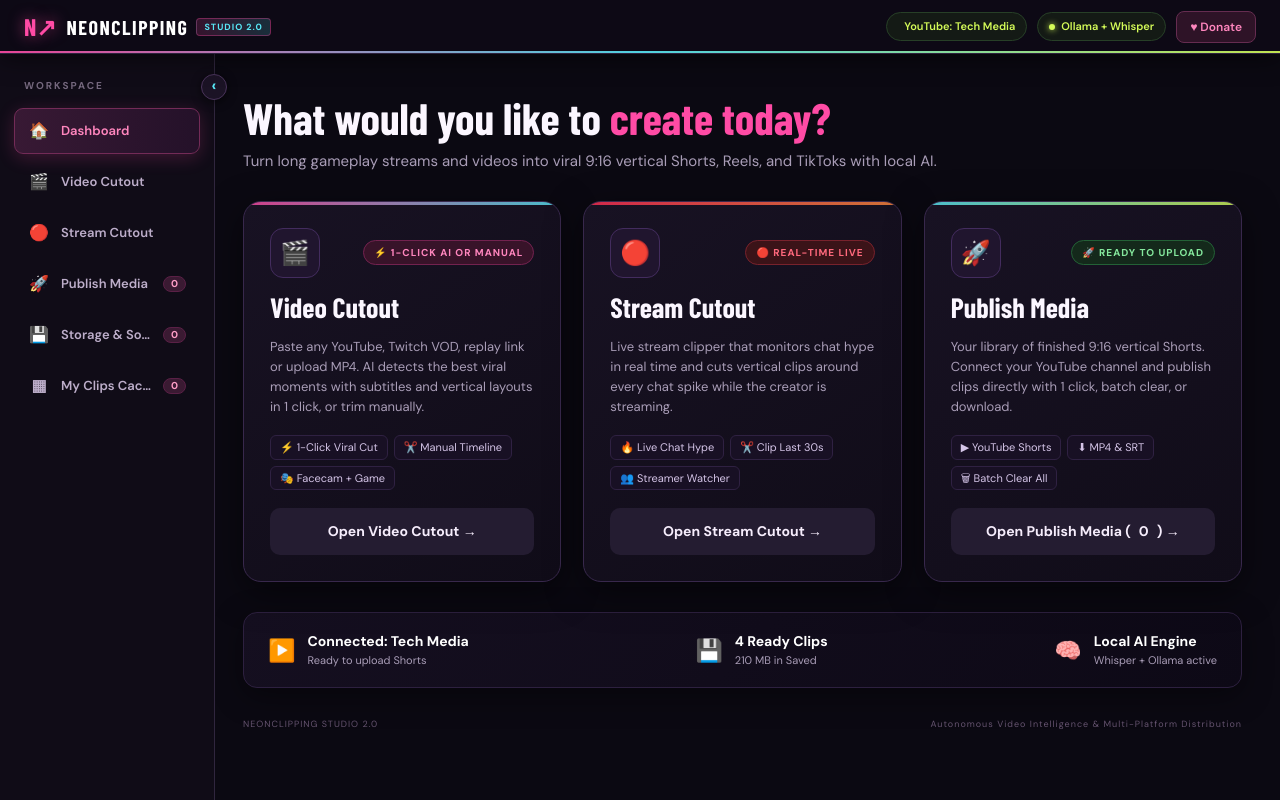
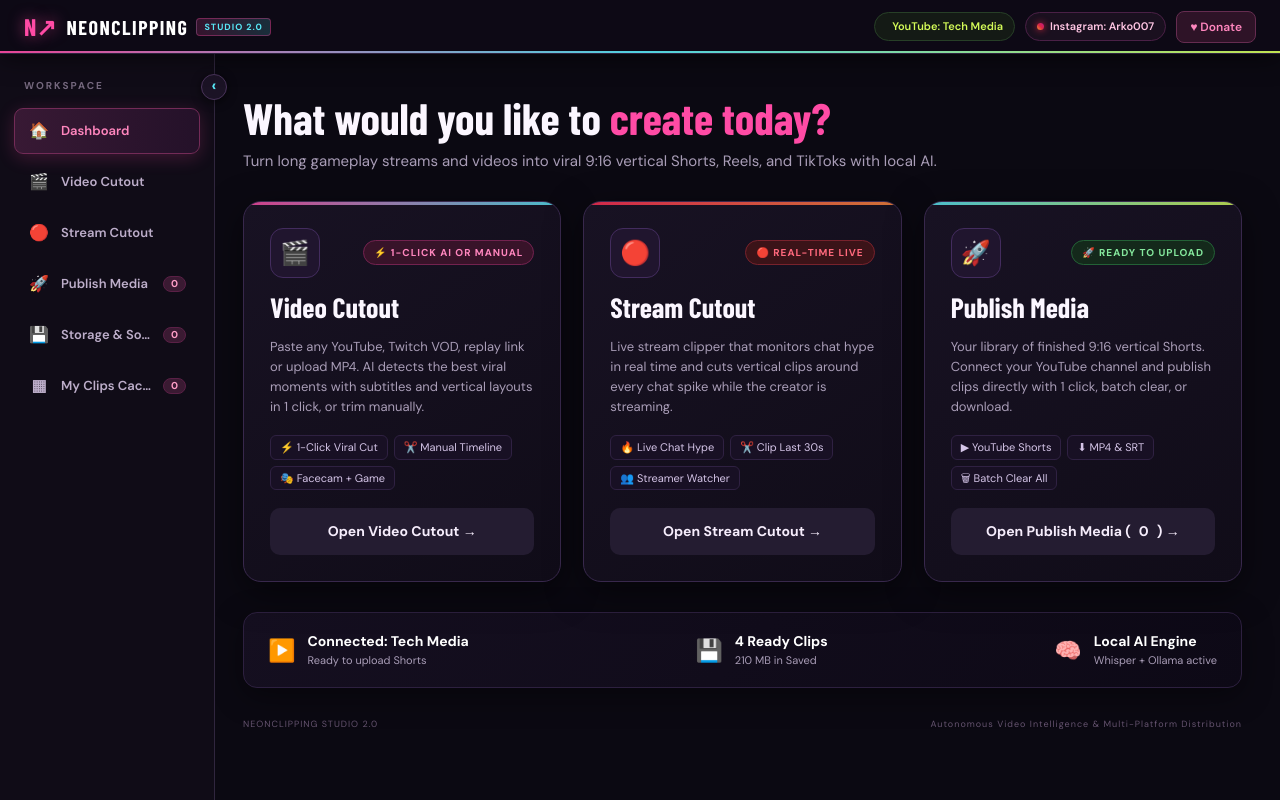
Before and after one commit to Arko-009/NeonClipping, a plain HTML site: page index.html in a window 1280 px wide. Drawn offline with nearby package versions, Linux system fonts and the light colour scheme; files that its build step writes are made by us from their sources; no server answers; files whose address does not match are found by name; a web font is replaced by a local one.

Commit message:
feat(ui): add Instagram: Arko007 pill button to top navbar

```diff
--- a/index.html
+++ b/index.html
@@ -1,4 +1,4 @@
-<!doctype html><html lang="en"><head><meta charset="utf-8"><meta name="color-scheme" content="dark"><meta name="viewport" content="width=device-width,initial-scale=1"><title>NeonClipping Studio</title><link rel="stylesheet" href="/assets/style.css?v=20261121-cleanbrand"></head><body>
+<!doctype html><html lang="en"><head><meta charset="utf-8"><meta name="color-scheme" content="dark"><meta name="viewport" content="width=device-width,initial-scale=1"><title>NeonClipping Studio</title><link rel="stylesheet" href="/assets/style.css?v=20261121-igpill"></head><body>
 <nav class="app-top-nav">
   <div class="top-nav-left">
     <a class="top-nav-brand" href="/" data-go-view="home">
@@ -15,9 +15,9 @@
       <span class="pill-dot" style="background:#ff0033;box-shadow:0 0 6px #ff0033"></span>
       <span id="top-yt-label">YouTube: Tech Media</span>
     </div>
-    <div class="top-nav-pill">
-      <span class="pill-dot lime"></span>
-      <span>Ollama + Whisper</span>
+    <div class="top-nav-pill" id="top-ig-pill" title="Connected Instagram Account" style="cursor:pointer">
+      <span class="pill-dot ig-dot"></span>
+      <span id="top-ig-label">Instagram: Arko007</span>
     </div>
     <button class="top-btn don-btn" id="top-donate-btn" onclick="document.getElementById('donate-dialog').showModal()">
       ♥ Donate
--- a/style.css
+++ b/style.css
@@ -190,6 +190,9 @@ details.panel>summary{cursor:pointer;list-style:none;font-size:16px}details.pane
 
 .top-nav-right{display:flex;align-items:center;gap:10px}
 .top-nav-pill{display:flex;align-items:center;gap:6px;font-size:11px;color:var(--lime);background:#141a15;border:1px solid #273f27;padding:5px 11px;border-radius:20px;font-weight:600}
+#top-ig-pill{color:#ffc5e3;background:#1a101f;border:1px solid #4a2046;transition:all .18s}
+#top-ig-pill:hover{border-color:#ff4ba5;background:#26132e;box-shadow:0 0 10px rgba(255,75,165,.25)}
+#top-ig-pill .ig-dot{width:7px;height:7px;border-radius:50%;background:linear-gradient(45deg,#f09433,#dc2743,#bc1888);box-shadow:0 0 7px #dc2743;display:inline-block}
 .pill-dot.lime{width:6px;height:6px;border-radius:50%;background:var(--lime);box-shadow:0 0 6px var(--lime)}
 .top-btn{display:inline-flex;align-items:center;font-size:12px;font-weight:600;padding:6px 13px;border-radius:8px;text-decoration:none;cursor:pointer;transition:all .15s;background:#1d1527;border:1px solid #3b284e;color:#eedcf5}
 .top-btn:hover{transform:translateY(-1px);border-color:var(--pink);color:#fff}
```
